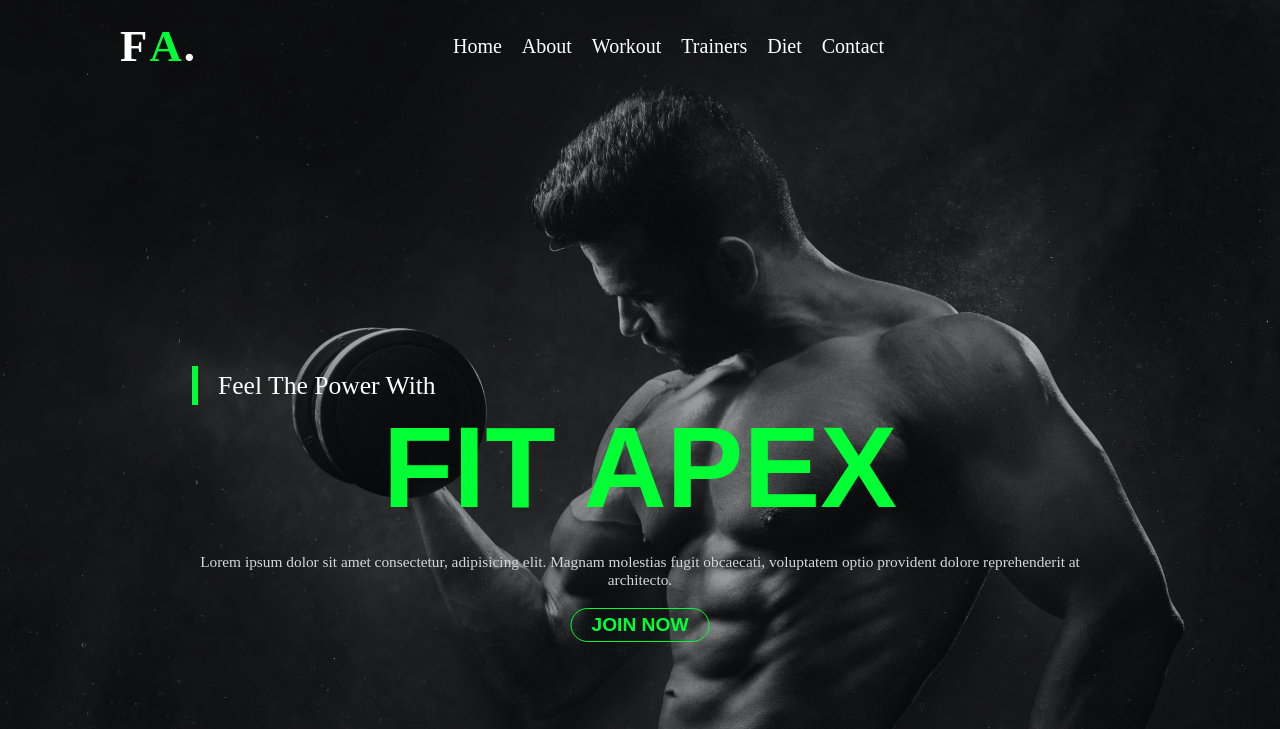
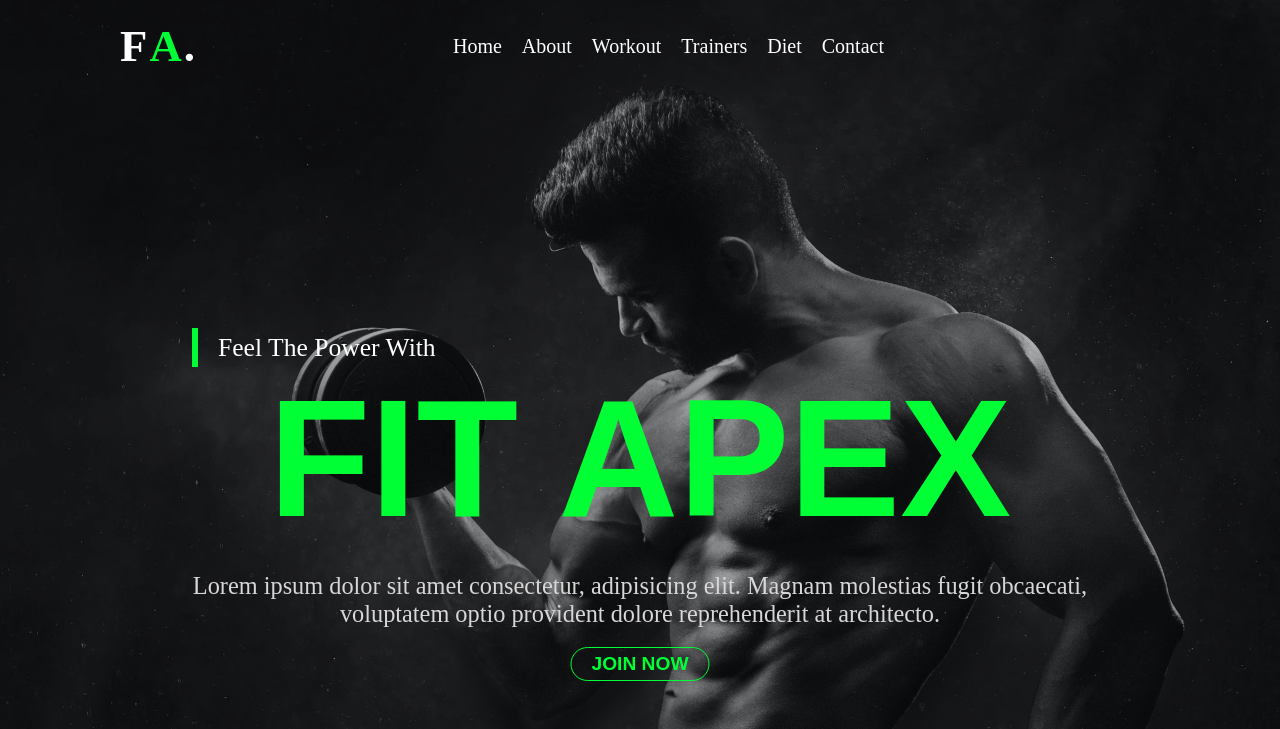
Before and after one commit to GustavoSantosRodrigues/landing-page-academy, a plain HTML site: page index.html in a window 1280 px wide. Shown: the top 729 px of the page. Drawn offline with Linux system fonts and the light colour scheme.

Commit message:
arrumando front

```diff
--- a/assets/css/main.css
+++ b/assets/css/main.css
@@ -119,13 +119,13 @@ ol li:hover a{
 
 .highlights b{
     color: var(--green);
-    font-size: 800;
+    font-size: 13vw;
     font-family: sans-serif;
 }
 
 .highlights .tagline{
     color: #d7d7d7;
-    font-size: 1.2vw;
+    font-size: 1.9vw;
     text-align: center;
     font-weight: normal;
 }
```
